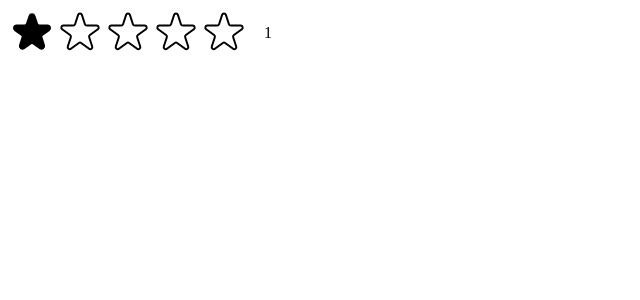
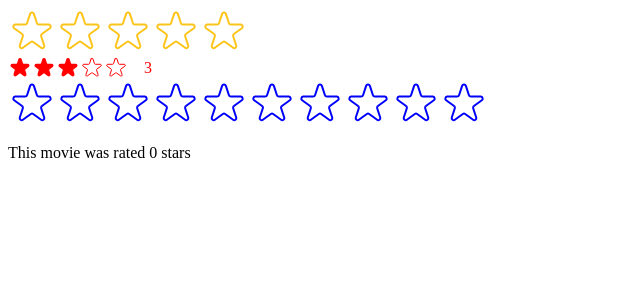
Before and after one commit to awesdillon/usepopcorn, a React (Create React App) app: page / in a window 1280 px wide. Shown: the top 300 px of the page, without its empty margins (0-640 px from the left). Built offline with nearby package versions, Linux system fonts and the light colour scheme.

Commit message:
custom config for star component

```diff
--- a/src/StarRating.js
+++ b/src/StarRating.js
@@ -10,49 +10,75 @@ const starContainerStyle = {
   display: "flex",
 };
 
-const textStyle = {
-  lineHeight: "1",
-  margin: "0",
-};
-const StarRating = ({ maxRating = 5 }) => {
+export default function StarRating({
+  maxRating = 5,
+  color = "#fcc419",
+  size = 48,
+  className = "",
+  messages = [],
+  defaultRating = 0,
+  onSetRating,
+}) {
+  const [rating, setRating] = useState(defaultRating);
+  const [tempRating, setTempRating] = useState(0);
+
   function handleRating(rating) {
     setRating(rating);
+    onSetRating(rating);
   }
-  const [rating, setRating] = useState(1);
+
+  const textStyle = {
+    lineHeight: "1",
+    margin: "0",
+    color,
+    fontSize: `${size / 1.5}px`,
+  };
+
   return (
     <div style={containerStyle}>
-      <div style={starContainerStyle}>
+      <div style={starContainerStyle} className={className}>
         {Array.from({ length: maxRating }, (_, i) => (
           <Star
             key={i}
             onRate={() => handleRating(i + 1)}
-            full={rating >= i + 1}
+            full={tempRating ? tempRating >= i + 1 : rating >= i + 1}
+            onHoverIn={() => setTempRating(i + 1)}
+            onHoverOut={() => setTempRating(0)}
+            color={color}
+            size={size}
           />
         ))}
       </div>
-      <p sytle={textStyle}>{rating || ""}</p>
+      <p style={textStyle}>
+        {messages.length === maxRating
+          ? messages[tempRating ? tempRating - 1 : rating - 1]
+          : tempRating || rating || ""}
+      </p>
     </div>
   );
-};
+}
 
-export default StarRating;
-
-const starStyle = {
-  width: "48px",
-  height: "48px",
-  display: "block",
-  cursor: "pointer",
-};
-
-function Star({ onRate, full }) {
+function Star({ onRate, full, onHoverIn, onHoverOut, color, size }) {
+  const starStyle = {
+    width: `${size}px`,
+    height: `${size}px`,
+    display: "block",
+    cursor: "pointer",
+  };
   return (
-    <span role="button" style={starStyle} onClick={onRate}>
+    <span
+      role="button"
+      style={starStyle}
+      onClick={onRate}
+      onMouseEnter={onHoverIn}
+      onMouseLeave={onHoverOut}
+    >
       {full ? (
         <svg
           xmlns="http://www.w3.org/2000/svg"
           viewBox="0 0 20 20"
-          fill="#000"
-          stroke="#000"
+          fill={color}
+          stroke={color}
         >
           <path d="M9.049 2.927c.3-.921 1.603-.921 1.902 0l1.07 3.292a1 1 0 00.95.69h3.462c.969 0 1.371 1.24.588 1.81l-2.8 2.034a1 1 0 00-.364 1.118l1.07 3.292c.3.921-.755 1.688-1.54 1.118l-2.8-2.034a1 1 0 00-1.175 0l-2.8 2.034c-.784.57-1.838-.197-1.539-1.118l1.07-3.292a1 1 0 00-.364-1.118L2.98 8.72c-.783-.57-.38-1.81.588-1.81h3.461a1 1 0 00.951-.69l1.07-3.292z" />
         </svg>
@@ -61,7 +87,7 @@ function Star({ onRate, full }) {
           xmlns="http://www.w3.org/2000/svg"
           fill="none"
           viewBox="0 0 24 24"
-          stroke="#000"
+          stroke={color}
         >
           <path
             strokeLinecap="round"
--- a/src/index.js
+++ b/src/index.js
@@ -1,13 +1,28 @@
-import React from "react";
+import React, { useState } from "react";
 import ReactDOM from "react-dom/client";
 // import "./index.css";
 // import App from "./App";
 import StarRating from "./StarRating";
 
+function Test() {
+  const [movieRating, setMovieRating] = useState(0);
+  return (
+    <div>
+      <StarRating color="blue" maxRating={10} onSetRating={setMovieRating} />
+      <p>This movie was rated {movieRating} stars</p>
+    </div>
+  );
+}
+
 const root = ReactDOM.createRoot(document.getElementById("root"));
 root.render(
   <React.StrictMode>
     {/* <App /> */}
-    <StarRating maxRating={5} />
+    <StarRating
+      maxRating={5}
+      messages={["Terrible", "Bad", "Okay", "Good", "Amazing"]}
+    />
+    <StarRating size={24} color="red" className="test" defaultRating={3} />
+    <Test />
   </React.StrictMode>
 );
```
